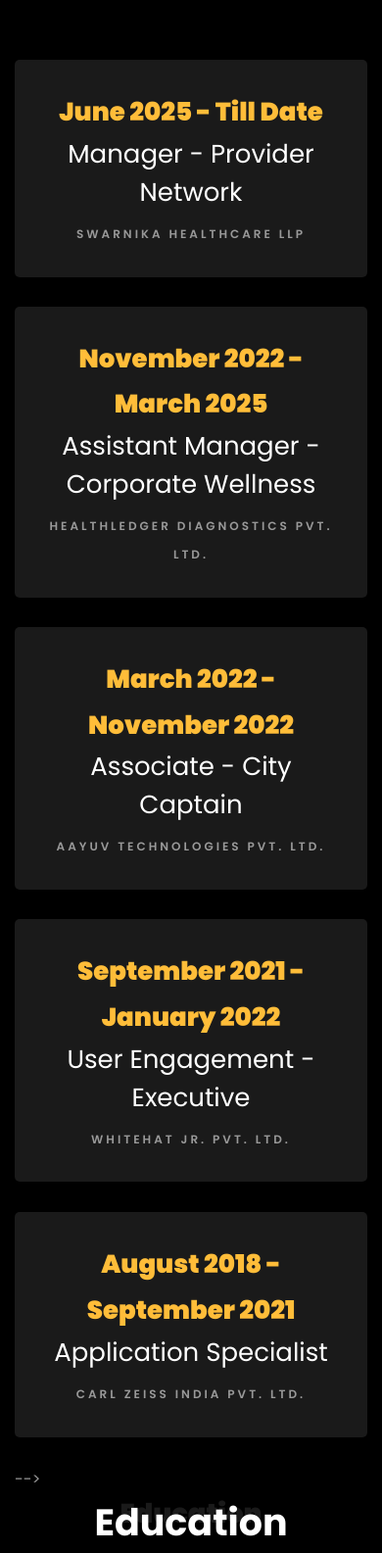
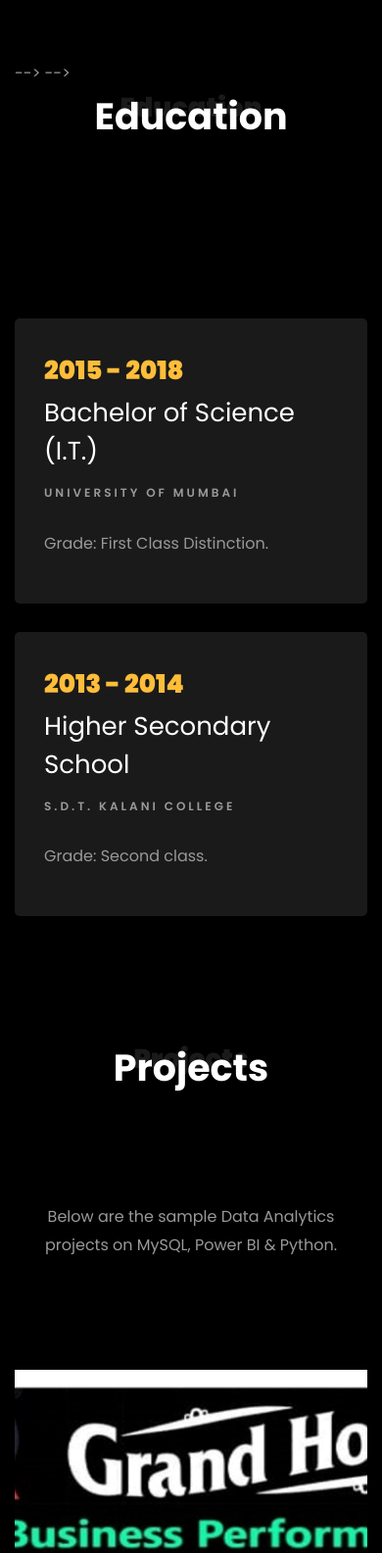
Before and after one commit to sshubham2496/shubhampsharma.github.io, a plain HTML site: page index.html in a window 390 px wide. Shown: the part 3562-5147 px from the top of the page at 98% size. Drawn offline with nearby package versions, Linux system fonts and the light colour scheme; files that its build step writes are made by us from their sources; files whose address does not match are found by name.

Commit message:
Update index.html

```diff
--- a/index.html
+++ b/index.html
@@ -332,9 +332,9 @@ I am passionate about simplifying processes, driving collaboration, and creating
     <br>
 
     <!-- Swarnika alone (full width) -->
-    <div class="row">
+    <!-- <div class="row">
   <div class="col-md-3"></div> <!-- empty left space -->
-  <div class="col-md-6">
+  <!-- <div class="col-md-6">
     <div class="resume-wrap ftco-animate text-center">
       <span class="date">June 2025 - Till Date</span>
       <h2>Manager - Provider Network</h2>
@@ -342,50 +342,50 @@ I am passionate about simplifying processes, driving collaboration, and creating
     </div>
   </div>
 		</div>
-
-	  <div class="row">
+ -->
+	  <!-- <div class="row">
   <div class="col-md-3"></div> <!-- empty left space -->
-  <div class="col-md-6">
+  <!-- <div class="col-md-6">
     <div class="resume-wrap ftco-animate text-center">
       <span class="date">November 2022 - March 2025</span>
       <h2>Assistant Manager - Corporate Wellness</h2>
       <span class="position">Healthledger Diagnostics Pvt. Ltd.</span>
     </div>
-  </div>
-		</div>
+  </div> -->
+		<!-- <!-- </div>
 
 	  <div class="row">
   <div class="col-md-3"></div> <!-- empty left space -->
-  <div class="col-md-6">
+  <!-- <div class="col-md-6">
     <div class="resume-wrap ftco-animate text-center">
       <span class="date">March 2022 - November 2022</span>
       <h2>Associate - City Captain</h2>
       <span class="position">Aayuv technologies Pvt. Ltd.</span>
     </div>
   </div>
-		</div>
+		</div> -->
 
-	  <div class="row">
+	  <!-- <div class="row">
   <div class="col-md-3"></div> <!-- empty left space -->
-  <div class="col-md-6">
+  <!-- <div class="col-md-6">
     <div class="resume-wrap ftco-animate text-center">
       <span class="date">September 2021 - January 2022</span>
       <h2>User Engagement - Executive</h2>
       <span class="position">Whitehat Jr. Pvt. Ltd.</span>
     </div>
   </div>
-		</div>
+		</div> --> -->
 
-	  <div class="row">
+	  <!-- <div class="row">
   <div class="col-md-3"></div> <!-- empty left space -->
-  <div class="col-md-6">
+  <!-- <div class="col-md-6">
     <div class="resume-wrap ftco-animate text-center">
       <span class="date">August 2018 - September 2021</span>
       <h2>Application Specialist</h2>
       <span class="position">Carl Zeiss India Pvt. Ltd.</span>
     </div>
   </div>
-		</div> -->
+		</div>  --> -->
 
 	  <!-- <div class="row">
 	  <div class="row mt-4">
```
